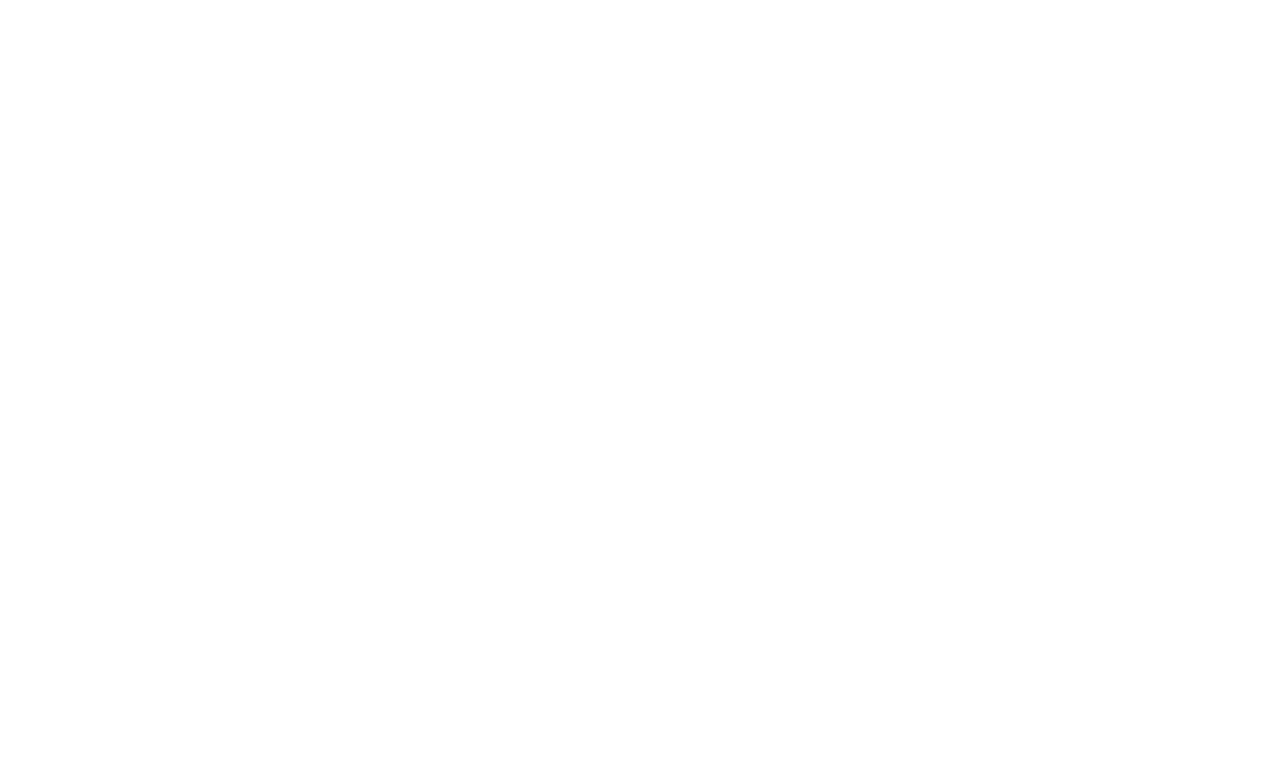
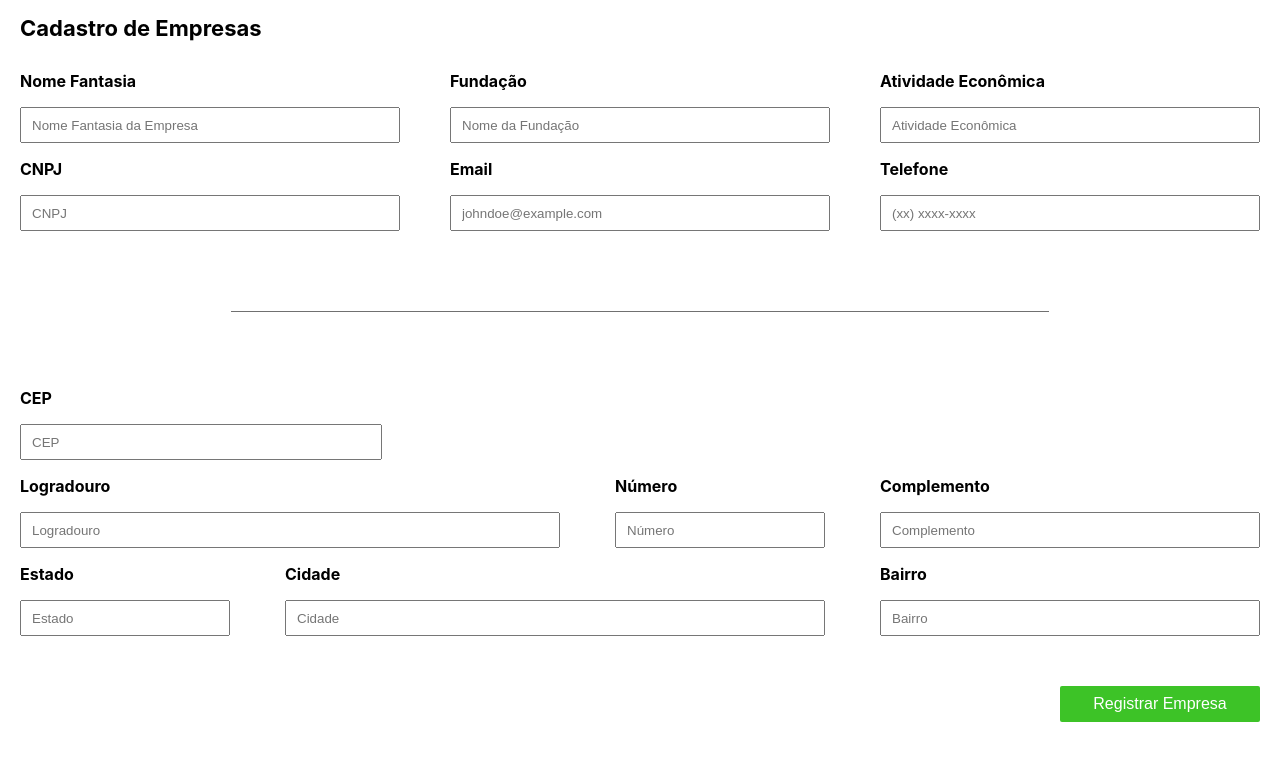
Before and after one commit to henricop/lucas-butcher, a React (Create React App) app in the folder web/: page /empresas in a window 1280 px wide. Before the commit this address had no page. Shown: the top 760 px of the page. Built offline with nearby package versions, Linux system fonts and the light colour scheme; no server answers.

Commit message:
feat: Added Empresas page / button component / input component

```diff
--- /dev/null
+++ b/web/src/layout/components/ButtonDefault.js
@@ -0,0 +1,9 @@
+import { ButtonDefault } from './css/ButtonDefault-style'
+
+function Button(props){
+    return(
+        <ButtonDefault margin={props.margin} width={props.width}>{props.text}</ButtonDefault>
+    )
+}
+
+export default Button;
--- /dev/null
+++ b/web/src/layout/components/Input.js
@@ -0,0 +1,12 @@
+import { Container } from './css/Input-style'
+
+function Input(props){
+    return(
+        <Container width={props.width}>
+            <h1 className='title'>{props.title}</h1>
+            <input type={props.type} placeholder={props.placeholder}/>
+        </Container>
+    )
+}
+
+export default Input;
--- /dev/null
+++ b/web/src/layout/components/css/ButtonDefault-style.js
@@ -0,0 +1,26 @@
+import styled from "styled-components";
+
+export const ButtonDefault = styled.button`
+    width: ${props => props.width};
+    margin: ${props => props.margin};
+    height: 36px;
+    background-color: #3DC327;
+    color: #FFFFFF;
+    border-radius: 2px;
+    border: none;
+    font-size: 16px;
+    font-weight: 500;
+    float: right;
+
+    &:hover{
+        transition-duration: 0.2s;
+        transform: scale(1.05);
+        cursor: pointer;
+    }
+
+`;
+
+ButtonDefault.defaultProps = {
+    width: "200px",
+    margin: "0px 0px 0px 0px",
+}
--- /dev/null
+++ b/web/src/layout/components/css/Input-style.js
@@ -0,0 +1,26 @@
+import styled from "styled-components";
+
+export const Container = styled.div`
+    display: flex;
+    flex-direction: column;
+    width: ${props => props.width};
+
+    .title{
+        margin: 0;
+        padding: 0;
+        margin-top: 16px;
+        margin-bottom: 16px;
+        font-size: 16px;
+    }
+
+    input{
+        width: 100%;
+        height: 36px;
+        box-sizing: border-box;
+        padding: 10px;
+    }
+`;
+
+Container.defaultProps = {
+    width: "400px",
+}
--- /dev/null
+++ b/web/src/pages/Empresas/index.js
@@ -0,0 +1,49 @@
+import React, { useEffect } from 'react';
+import ButtonDefault from '../../layout/components/ButtonDefault';
+import Input from '../../layout/components/Input';
+import api from '../../services/api';
+
+import { Container } from './styles';
+
+
+function Vendas(){
+
+  useEffect(() => {
+    api.get("/vendas")
+    .then(res => console.log(res.data) )
+    .catch(err => console.log("Error: ", err))
+  },[])
+
+
+  return(
+    <Container>
+      <div className='wrapper'>
+        <h1>Cadastro de Empresas</h1>
+        <section className='input-section'>
+          <Input type="text" width="380px" title="Nome Fantasia" placeholder="Nome Fantasia da Empresa"/>
+          <Input type="text" width="380px" title="Fundação" placeholder="Nome da Fundação"/>
+          <Input type="text" width="380px" title="Atividade Econômica" placeholder="Atividade Econômica"/>
+          <Input type="text" width="380px" title="CNPJ" placeholder="CNPJ"/>
+          <Input type="text" width="380px" title="Email" placeholder="johndoe@example.com"/>
+          <Input type="text" width="380px" title="Telefone" placeholder="(xx) xxxx-xxxx"/>
+        </section>
+
+        <div className='divisor'></div>
+
+        <section className='input-section'>
+          <Input width="362px" title="CEP" placeholder="CEP"/>
+          <p className='breaker'/>
+          <Input type="text" width="540px" title="Logradouro" placeholder="Logradouro"/>
+          <Input type="text" width="210px" title="Número" placeholder="Número"/>
+          <Input type="text" width="380px" title="Complemento" placeholder="Complemento"/>
+          <Input type="text" width="210px" title="Estado" placeholder="Estado"/>
+          <Input type="text" width="540px" title="Cidade" placeholder="Cidade"/>
+          <Input type="text" width="380px" title="Bairro" placeholder="Bairro"/>
+        </section>
+        <ButtonDefault text="Registrar Empresa" width="200px" margin="50px 0px"/>
+      </div>
+    </Container>
+  );
+}
+
+export default Vendas;
--- /dev/null
+++ b/web/src/pages/Empresas/styles.js
@@ -0,0 +1,46 @@
+import styled from 'styled-components';
+
+
+export const Container = styled.div`
+  width: 100vw;
+  height: 100%;
+
+  display:flex;
+  justify-content: center;
+
+  p {
+    color: #000;
+  }
+
+  h1{
+    font-size: 22px;
+  }
+
+  .wrapper{
+    max-width: 1280px;
+    width: 100%;
+    padding-left: 20px;
+    padding-right: 20px;
+  }
+
+  .input-section{
+    display: flex;
+    flex-wrap: wrap;
+    justify-content: space-between;
+  }
+
+  .divisor{
+    margin: auto;
+    width: 66%;
+    height: 1px;
+    background-color: #707070;
+    margin-top: 80px;
+    margin-bottom: 60px;
+  }
+
+  .breaker{
+    margin: 0;
+    padding: 0;
+    width: 100%;
+  }
+`;
--- a/web/src/pages/Home/index.js
+++ b/web/src/pages/Home/index.js
@@ -11,7 +11,7 @@
   return(
     <Container>
       <Wrapper>
-        <Home_Bttn path="/vendas" title="Histórico de Vendas"/>
+        <Home_Bttn path="/empresas" title="Empresas"/>
         <Home_Bttn path="/vendas" title="Histórico de Vendas"/>
         <Home_Bttn path="/vendas" title="Histórico de Vendas"/>
         <Home_Bttn path="/vendas" title="Histórico de Vendas"/>
--- a/web/src/pages/Vendas/index.js
+++ b/web/src/pages/Vendas/index.js
@@ -1,16 +1,16 @@
-import React, { useEffect } from 'react';
-import api from '../../services/api';
+// clea
+// import api from '../../services/api';
 
 import { Container } from './styles';
 
 
 function Vendas(){
 
-  useEffect(() => {
-    api.get("/vendas")
-    .then(res => console.log(res.data) )
-    .catch(err => console.log("Error: ", err))
-  },[])
+  // useEffect(() => {
+  //   api.get("/vendas")
+  //   .then(res => console.log(res.data) )
+  //   .catch(err => console.log("Error: ", err))
+  // },[])
 
 
   return(
--- a/web/src/routes.js
+++ b/web/src/routes.js
@@ -3,6 +3,7 @@
 
 import Home from './pages/Home';
 import Vendas from './pages/Vendas';
+import Empresas from './pages/Empresas';
 
 export default function Routes(){
   return(
@@ -10,6 +11,7 @@
         <Route path="/" element={<Home />} />
         <Route path="/vendas" element={<Vendas />} />
         <Route path="/produtos" element={<Vendas />} />
+        <Route path="/empresas" element={<Empresas />} />
     </MainRoutes>
   );
 }
```
